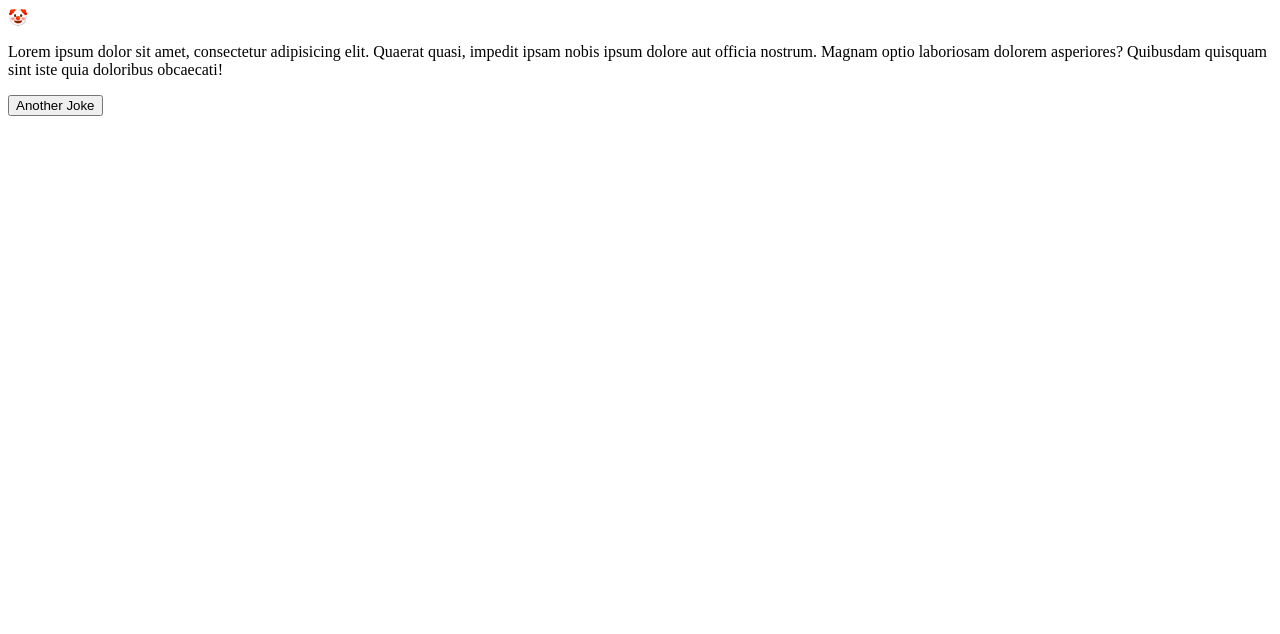
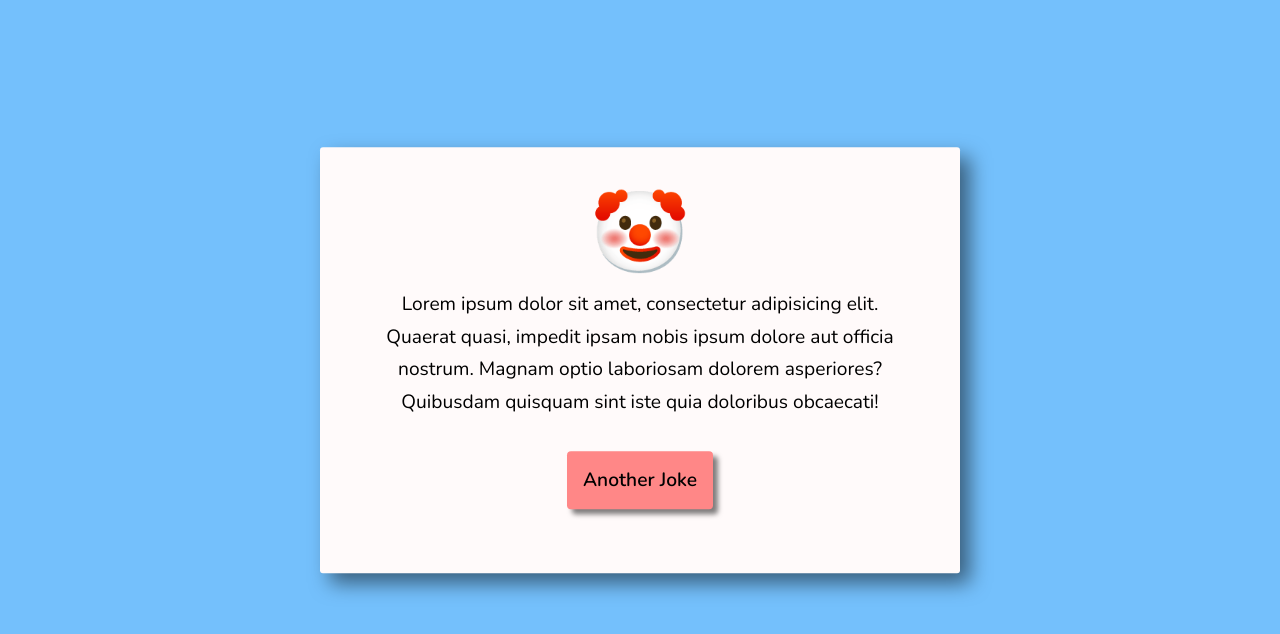
Before and after one commit to DeveloperDragos/Random-Joke-Generator, a plain HTML site: page index.html in a window 1280 px wide. Drawn offline with nearby package versions, Linux system fonts and the light colour scheme.

Commit message:
added css

```diff
--- a/index.html
+++ b/index.html
@@ -24,5 +24,6 @@
       </p>
       <button class="btn">Another Joke</button>
     </div>
+    <script src="script.js"></script>
   </body>
 </html>
--- a/style.css
+++ b/style.css
@@ -0,0 +1,64 @@
+* {
+  padding: 0;
+  margin: 0;
+  box-sizing: border-box;
+  font-family: "Nunito", sans-serif;
+}
+
+body {
+  background-color: #74c0fc;
+}
+
+.container {
+  width: 80vmin;
+  padding: 2rem 3rem;
+
+  background-color: snow;
+  border-radius: 3px;
+  box-shadow: 10px 10px 20px rgba(0, 0, 0, 0.5);
+  position: absolute;
+
+  top: 45%;
+  left: 50%;
+
+  transform: translate(-50%, -50%);
+
+  font-size: 1.2rem;
+  text-align: center;
+}
+
+span {
+  font-size: 5rem;
+  margin-bottom: 0rem;
+}
+
+p {
+  word-wrap: break-word;
+  line-height: 1.7;
+}
+
+.btn {
+  margin: 2rem 0;
+  padding: 1rem;
+
+  border: none;
+  border-radius: 4px;
+  box-shadow: 5px 5px 5px rgba(0, 0, 0, 0.5);
+  background-color: #ff8787;
+
+  font-size: 1.2rem;
+  font-weight: 600;
+
+  cursor: pointer;
+}
+
+.btn:hover {
+  filter: brightness(110%);
+  transform: translateY(1px);
+  box-shadow: 5px 4px 5px rgba(0, 0, 0, 0.5);
+}
+
+.btn:active {
+  transform: translateY(2px);
+  box-shadow: 5px 2px 5px rgba(0, 0, 0, 0.5);
+}
```
